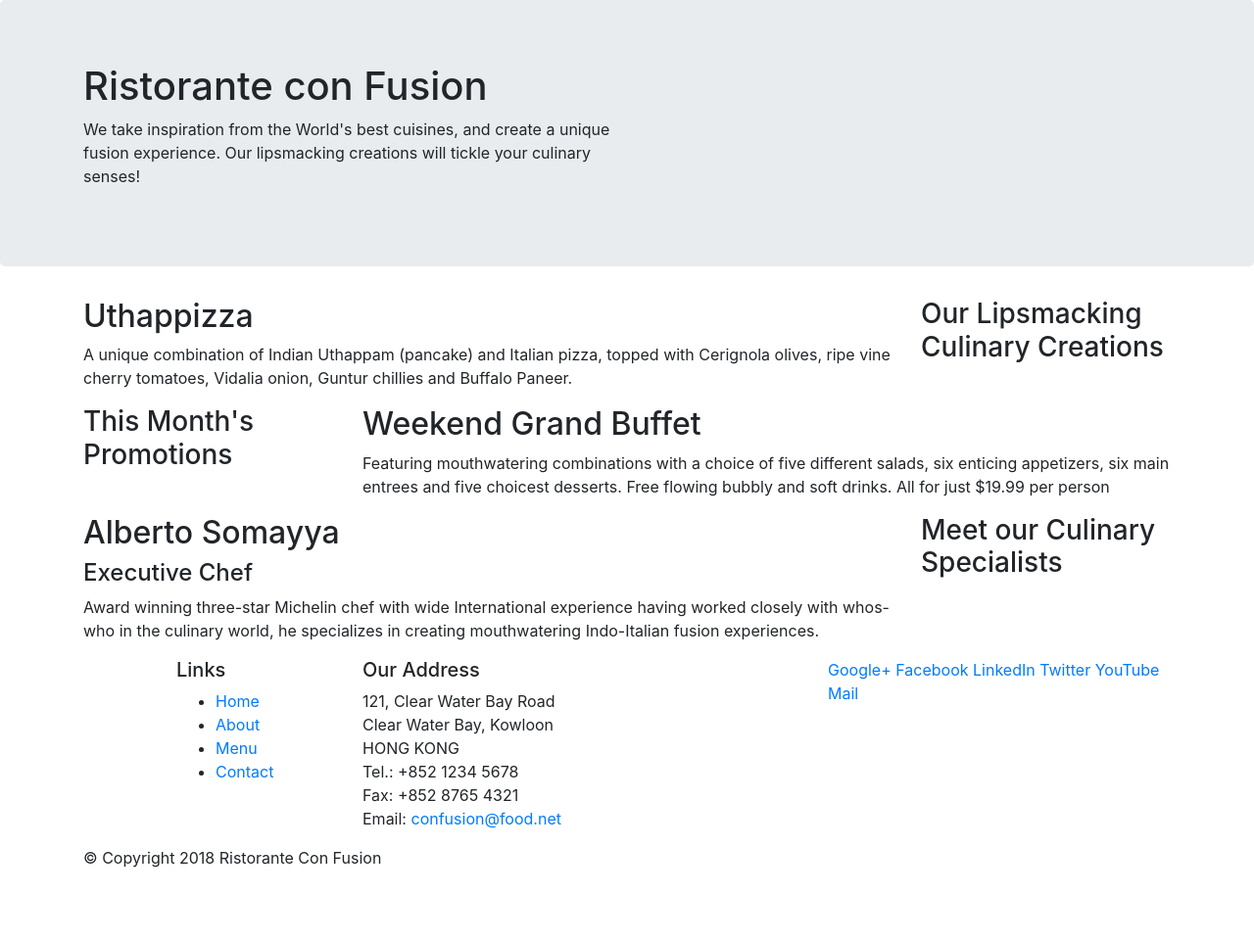
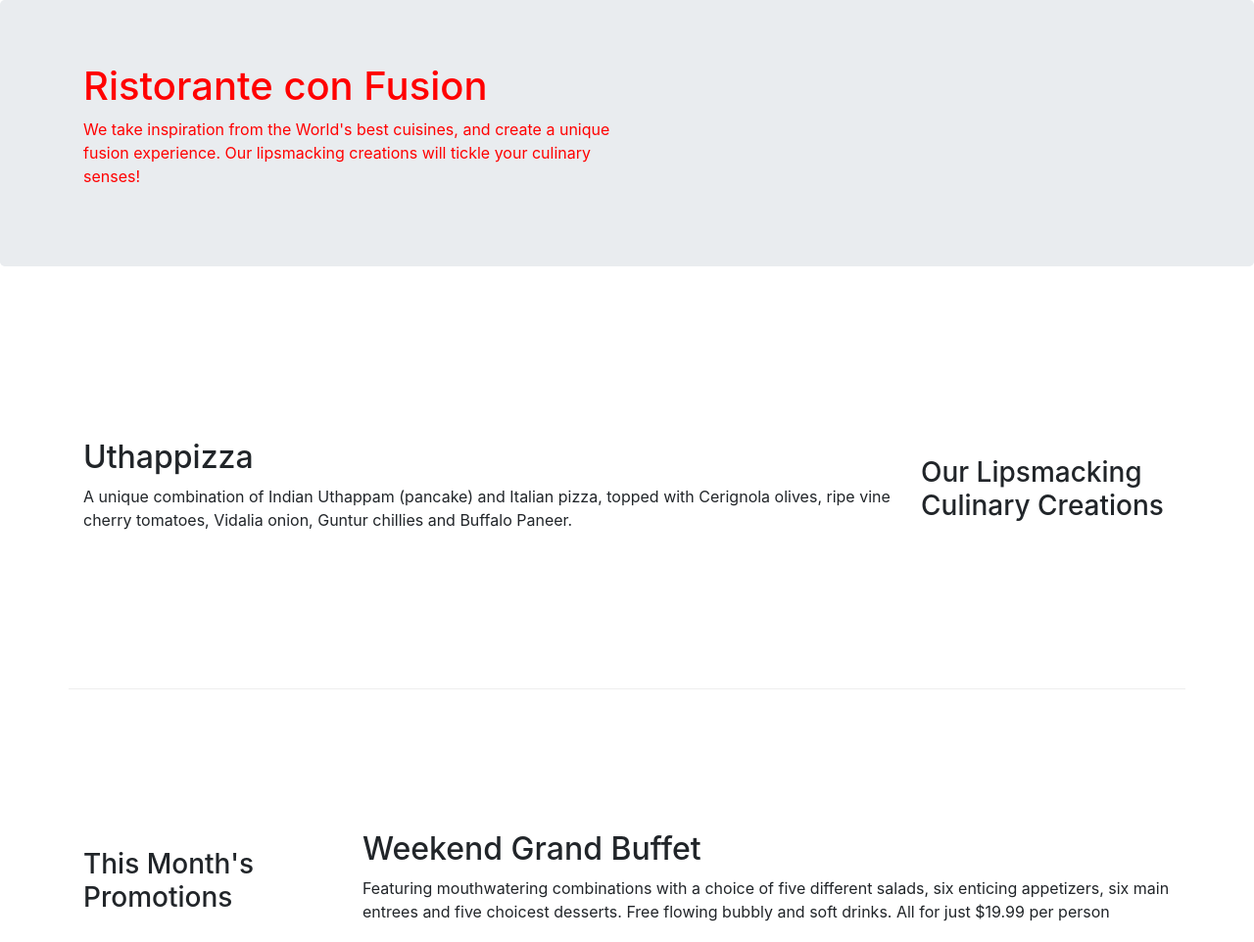
Before and after one commit to codeghees/Coursera-FrontEnd-Dev, a website: page Bootstrap4/conFusion/index.html in a window 1280 px wide. Shown: the top 962 px of the page at 98% size. Before the commit the page ends 904 px from the top, so only its background shows below. Drawn offline with nearby package versions, Linux system fonts and the light colour scheme.

Commit message:
Bootstrap Grid Part 2

```diff
--- /dev/null
+++ b/Bootstrap4/conFusion/css/styles.css
@@ -0,0 +1,29 @@
+.row-header{
+    margin:0px auto;
+    padding:0px;
+}
+
+.row-content {
+    margin:0px auto;
+    padding: 50px 0px 50px 0px;
+    border-bottom: 1px ridge;
+    min-height:400px;
+}
+
+.footer{
+    background-color: #D1C4E9;
+    margin:0px auto;
+    padding: 20px 0px 20px 0px;
+}
+.jumbotron {
+    padding:70px 30px 70px 30px;
+    margin:0px auto;
+    background: #9575CD ;
+    color:red;
+}
+
+address{
+    font-size:80%;
+    margin:0px;
+    color:#0f0f0f;
+}
--- a/Bootstrap4/conFusion/index.html
+++ b/Bootstrap4/conFusion/index.html
@@ -6,7 +6,7 @@
         <meta charset="utf-8">
         <meta name="viewport" content="width=device-width, initial-scale=1, shrink-to-fit=no">
         <meta http-equiv="x-ua-compatible" content="ie=edge">
-
+        <link href="css/styles.css" rel="stylesheet">
         <!-- Bootstrap CSS -->
         <link rel="stylesheet" href="node_modules/bootstrap/dist/css/bootstrap.min.css">
     <title>Ristorante Con Fusion</title>
@@ -16,7 +16,7 @@
 
     <header class="jumbotron">
         <div class="container">
-            <div class = "row">
+            <div class = "row row-header">
                 <div class="col-12 col-sm-6">
                     <h1>Ristorante con Fusion</h1>
                     <p>We take inspiration from the World's best cuisines, and create a unique fusion experience. Our lipsmacking creations will tickle your culinary senses!</p>
@@ -28,7 +28,7 @@
     </header>
 
     <div class="container">
-        <div class="row">
+        <div class="row row-content align-items-center">
             <div class="col-12 col-sm-4 order-sm-last col-md-3">
                 <h3>Our Lipsmacking Culinary Creations</h3>
             </div>
@@ -39,7 +39,7 @@
         </div>
 
 
-        <div class="row">
+        <div class="row row-content align-items-center">
             <div class="col-12 col-sm-4 col-md-3">
                 <h3>This Month's Promotions</h3>
             </div>
@@ -49,7 +49,7 @@
             </div>
         </div>
 
-        <div class="row">
+        <div class="row row-content align-items-center">
             <div class="col-12 col-sm-4 order-sm-last col-md-3">
                 <h3>Meet our Culinary Specialists</h3>
             </div>
@@ -61,7 +61,7 @@
         </div>
     </div>
 
-    <footer>
+    <footer class="footer">
         <div class="container">
             <div class= "row">
                 <div class="col-4 offset-1 col-sm-2">
@@ -84,8 +84,8 @@
 		              Email: <a href="mailto:confusion@food.net">confusion@food.net</a>
 		           </address>
                 </div>
-                <div class="col-12 col-sm-4">
-                    <div>
+                <div class="col-12 col-sm-4 align-self-center">
+                    <div class="text=center">
                         <a href="http://google.com/+">Google+</a>
                         <a href="http://www.facebook.com/profile.php?id=">Facebook</a>
                         <a href="http://www.linkedin.com/in/">LinkedIn</a>
@@ -95,7 +95,7 @@
                     </div>
                 </div>
            </div>
-           <div class="row">
+           <div class="row justify-content-center">
                 <div class="col-auto">
                     <p>© Copyright 2018 Ristorante Con Fusion</p>
                 </div>
```
